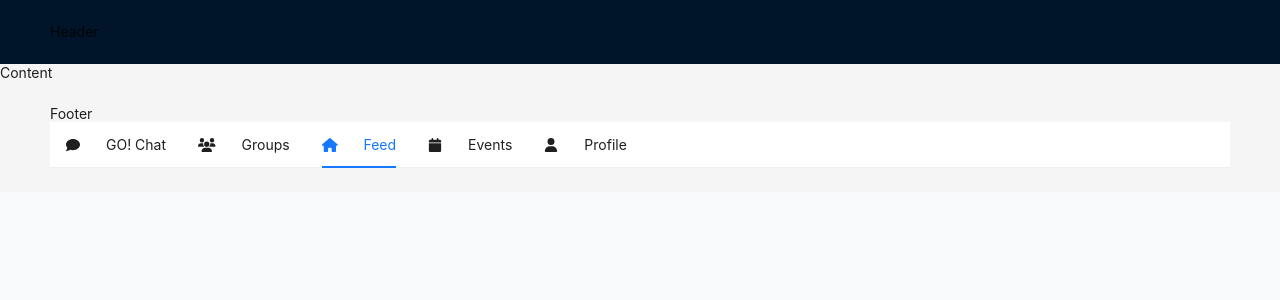
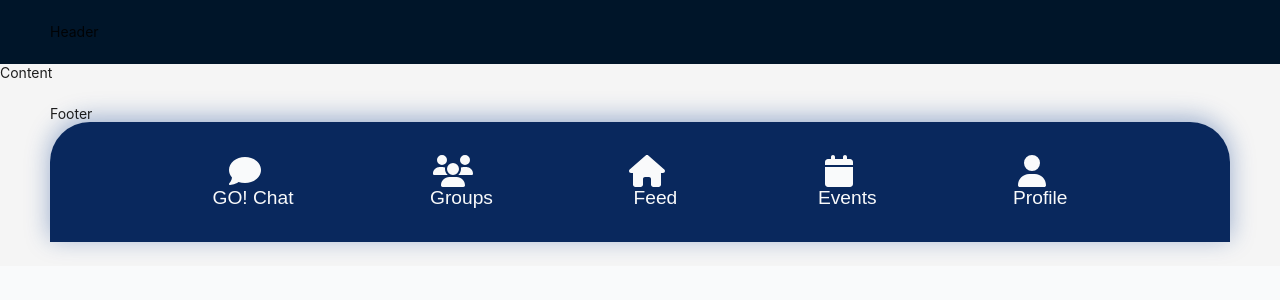
Before and after one commit to paceuniversity/cs491fall2024team4, a React (Create React App) app in the folder setter-social/: page /events/newevent in a window 1280 px wide. Shown: the top 300 px of the page. Built offline with nearby package versions, Linux system fonts and the light colour scheme; no server answers.

Commit message:
Footer Menu
Trying out another version without using antdesign menu component

```diff
--- a/setter-social/src/App.js
+++ b/setter-social/src/App.js
@@ -10,17 +10,29 @@ import CreateProfile from './pages/CreateProfile';
 import ProfileEdit from './pages/ProfileEdit';
 import CreateEvent from './pages/CreateEvent';
 import { ConfigProvider } from 'antd';
+import PageNotFound from './pages/404';
 
 function App() {
   return (
     <>
-      <ConfigProvider theme={{}}></ConfigProvider>
+      <ConfigProvider theme={{
+        token: {
+            colorBgBase: '#f9fafb',
+            colorTextBase: '#0d121c',
+        },
+      }}>
+      </ConfigProvider>
       <Routes>
           <Route path="/" element={<Welcome />} />
           <Route path="/signup" element={<Signup />} />
           <Route path='/signup/newprofile' element={<CreateProfile />} />
           <Route path='/profile/edit' element={<ProfileEdit />} />
           <Route path='/events/newevent' element={<CreateEvent />} />
+          <Route path='/profile' element={<PageNotFound />} />
+          <Route path='/chat' element={<PageNotFound />} />
+          <Route path='/groups' element={<PageNotFound />} />
+          <Route path='/feed' element={<PageNotFound />} />
+          <Route path='/events' element={<PageNotFound />} />
       </Routes>
     </>
 
--- a/setter-social/src/components/footers/FooterMenu.js
+++ b/setter-social/src/components/footers/FooterMenu.js
@@ -7,46 +7,101 @@ import { useState } from 'react';
 import { FontAwesomeIcon } from '@fortawesome/react-fontawesome';
 import { faComment, faUsers, faHouse, faCalendar, faUser } from '@fortawesome/free-solid-svg-icons';
 
-import { Menu } from 'antd';
+import { ConfigProvider, Flex, Menu } from 'antd';
+import { Link } from 'react-router-dom';
 
 const menuItems = [
     {
-        label: 'GO! Chat',
+        label: (
+            <Link to='/chat'>GO! Chat</Link>
+        ),
         key: 'chat',
-        icon: <FontAwesomeIcon icon={faComment} />,
+        icon: (
+        <FontAwesomeIcon icon={faComment} />
+        ),
+        style: (
+            {display: 'flex', flexDirection: 'column', margin: '0 auto'}
+        ),
     },
     {
-        label: 'Groups',
+        label: (
+            <Link to='/groups'>Groups</Link>
+        ),
         key: 'groups',
-        icon: <FontAwesomeIcon icon={faUsers} />,
+        icon: (
+        <FontAwesomeIcon icon={faUsers} />
+        ),
     },
     {
-        label: 'Feed',
+        label: (
+            <Link to='/feed'>Feed</Link>
+        ),
         key: 'feed',
-        icon: <FontAwesomeIcon icon={faHouse} />,
+        icon: (
+        <FontAwesomeIcon icon={faHouse} />
+        ),
     },
     {
-        label: 'Events',
+        label: (
+            <Link to='/events'>Events</Link>
+        ),
         key: 'events',
-        icon: <FontAwesomeIcon icon={faCalendar} />,
+        icon: (
+        <FontAwesomeIcon icon={faCalendar} />
+        ),
     },
     {
-        label: 'Profile',
+        label: (
+            <Link to='/profile'>Profile</Link>
+        ),
         key: 'profile',
-        icon: <FontAwesomeIcon icon={faUser} />,
+        icon: (
+        <FontAwesomeIcon icon={faUser} />
+        ),
     },
 ];
 
 const FooterMenu = () => {
-    const [ current, setCurrent ] = useState('feed');
+    const [ active, setActive ] = useState(null);
     const menuNav = (e) => {
-        console.log("menu clicked: ", e)
-        setCurrent(e.key);
+        console.log("menu clicked: ", e);
+        //className={active === e.id ? 'active' : ''}
+        setActive(e.id);
     };
     return(
-        <div className='footer__menu-container'>
-            <Menu mode='horizontal' onClick={menuNav} selectedKeys={[current]} items={menuItems}>
-            </Menu>
+        <div className='footer__menu-wrap'>
+            <div className='footer__menu-container'>
+                <Link to='/chat'>
+                    <button id='chat' className='footer__menu-button'>
+                        <FontAwesomeIcon icon={faComment}/>
+                        GO! Chat
+                    </button>
+                </Link>
+                <Link to='/groups'>
+                    <button id='groups' className='footer__menu-button'>
+                        <FontAwesomeIcon icon={faUsers}/>
+                        Groups
+                    </button>
+                </Link>
+                <Link to='/feed'>
+                    <button id='feed' className='footer__menu-button'>
+                        <FontAwesomeIcon icon={faHouse}/>
+                        Feed
+                    </button>
+                </Link>
+                <Link to='/events'>
+                    <button id='events' className='footer__menu-button'>
+                        <FontAwesomeIcon icon={faCalendar}/>
+                        Events
+                    </button>
+                </Link>
+                <Link>
+                    <button id='profile' className='footer__menu-button' onClick={menuNav}>
+                        <FontAwesomeIcon icon={faUser}/>
+                        Profile
+                    </button>
+                </Link>
+            </div>
         </div>
     );
 }
--- /dev/null
+++ b/setter-social/src/pages/404.js
@@ -0,0 +1,7 @@
+import '../theme.css';
+
+export default function PageNotFound() {
+    return(
+        <div>404 page not found - TEST</div>
+    );
+}
--- a/setter-social/src/pages/CreateEvent.js
+++ b/setter-social/src/pages/CreateEvent.js
@@ -8,7 +8,7 @@ const { Header, Footer, Content } = Layout;
 
 function CreateEvent() {
     return(
-        <Flex gap="middle">
+        <Flex gap="middle" align='center'>
             <Layout>
                 <Header>Header</Header>
                 <Content>Content</Content>
--- a/setter-social/src/styles/footer.css
+++ b/setter-social/src/styles/footer.css
@@ -1,4 +1,33 @@
-.footer__menu-container {
+.footer__menu-wrap {
     background: var(--varsity__navy);
     color: var(--chalk__white);
+    padding: 2rem;
+    border-top-left-radius: 40px;
+    border-top-right-radius: 40px;
+    box-shadow: 0 -4px 24px 0px var(--footer__shadow);
 }
+.footer__menu-container {
+    display: flex;
+    flex-direction: row;
+    align-items: center;
+    justify-content: space-evenly;
+}
+.footer__menu-button {
+    display: flex;
+    flex-direction: column;
+    align-items: center;
+    font-size: 1.2rem;
+    margin: 0 auto;
+}
+
+.footer__menu-button {
+    background: none;
+    border: none;
+    color: var(--chalk__white);
+}
+
+.footer__menu-button :active {
+    background: none;
+    border: none;
+    color: var(--golden__yellow);
+}
--- a/setter-social/src/theme.css
+++ b/setter-social/src/theme.css
@@ -13,6 +13,8 @@
     --warning: #FFB10F;
     --failure: #FF0E39;
     --success: #34AB37;
+    /* shadows */
+    --footer__shadow: #12419166;
 }
 
 .dark-theme {
```
Also changed, not shown: setter-social/src/components/footers/FooterMenu2.js (added, +87 -0 lines).
